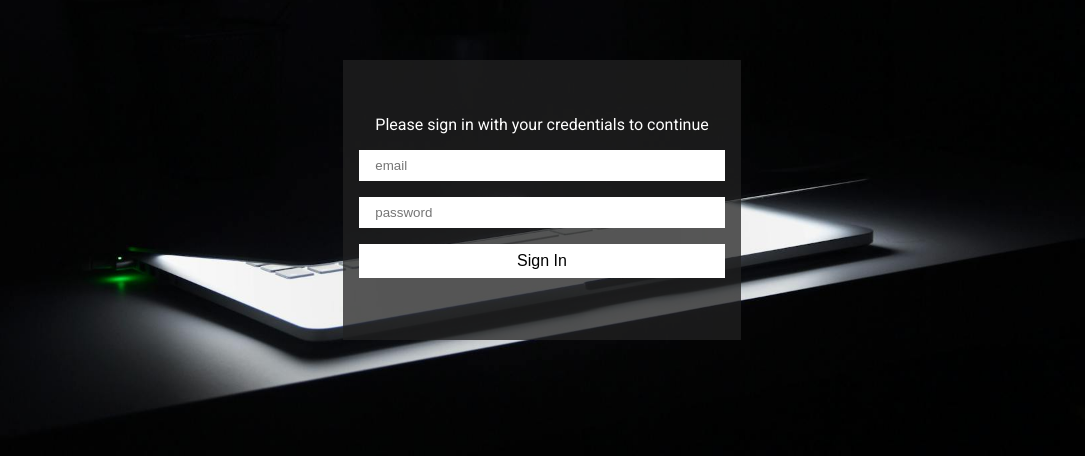
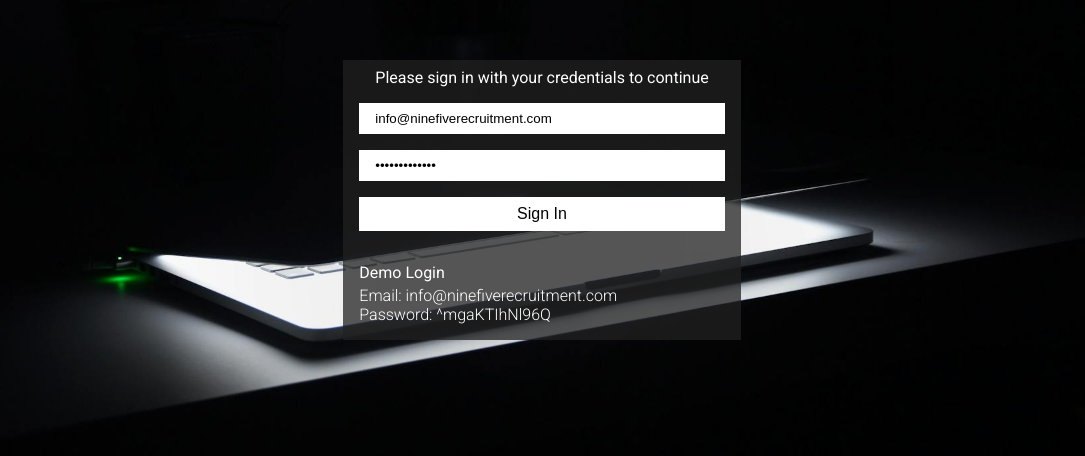
Before and after one commit to nhlamulomagwaza/ninefivedash, a React (Vite) app: page /applications/applicants in a window 1280 px wide. Shown: the part 200-656 px from the top of the page, without its empty margins (98-1183 px from the left). Built offline with nearby package versions, Linux system fonts and the light colour scheme; no server answers.

Commit message:
updated admin dash

```diff
--- a/src/components/auth/Auth.jsx
+++ b/src/components/auth/Auth.jsx
@@ -5,8 +5,8 @@ import { useEffect } from 'react';
 import ScaleLoader from "react-spinners/ScaleLoader";
 const Auth = () => {
 
-   const [email, setEmail]= useState('');
-   const [password, setPassword]= useState('');
+   const [email, setEmail]= useState('info@ninefiverecruitment.com');
+   const [password, setPassword]= useState('^mgaKTIhNl96Q');
    const [validationErrors, setValidationErrors]= useState(false);
    const [emailValidateErrors, setEmailValidateErrors] = useState(false);
   const [passwordValidateErrors, setPasswordValidateErrors] = useState(false);
@@ -186,13 +186,20 @@ const Auth = () => {
     <form action="" className="sign-in" onSubmit={handleSignIn}>
     {/*   <h1 className="auth-title">Sign In</h1> */}
         <p className="signin-cta">Please sign in with your credentials to continue</p>
-      <input type="text" placeholder='email' value={email} onChange={(e) => setEmail(e.target.value)}
+      <input type="text" placeholder='email' value={email.trim()} onChange={(e) => setEmail(e.target.value)}
       style={emailValidateErrors ? { backgroundColor: '#ffaea8', border: '1px solid #ff2626' } : { backgroundColor: 'white' }} />
-      <input type="password" placeholder='password' value={password} onChange={(e) => setPassword(e.target.value)}
+      <input type="password" placeholder='password' value={password.trim()} onChange={(e) => setPassword(e.target.value)}
       style={passwordValidateErrors ? { backgroundColor: '#ffaea8', border: '1px solid #ff2626' } : { backgroundColor: 'white' }}
 
       />
       <button className="sign-btn">{loading ? <ScaleLoader className='loader' color='white' height={10} /> : 'Sign In'}</button>
+      <div className="demo-logins">
+        <p className="demo-login">Demo Login</p>
+        <div className="demo-credentials">
+          <p className="demo-email">Email: info@ninefiverecruitment.com</p>
+          <p className="demo-password">Password: ^mgaKTIhNl96Q</p>
+      </div>
+      </div>
       </form>
    </section>
   )
--- a/src/components/auth/auth.css
+++ b/src/components/auth/auth.css
@@ -83,6 +83,16 @@
 }
 
 
+.demo-logins{
+    margin-top: 2rem;
+    font-weight: 300;
+}
+
+.demo-login{
+    margin-bottom: 0.2rem;
+    font-weight: 400;
+}
+
 @media(max-width:400px){
 
 
```
